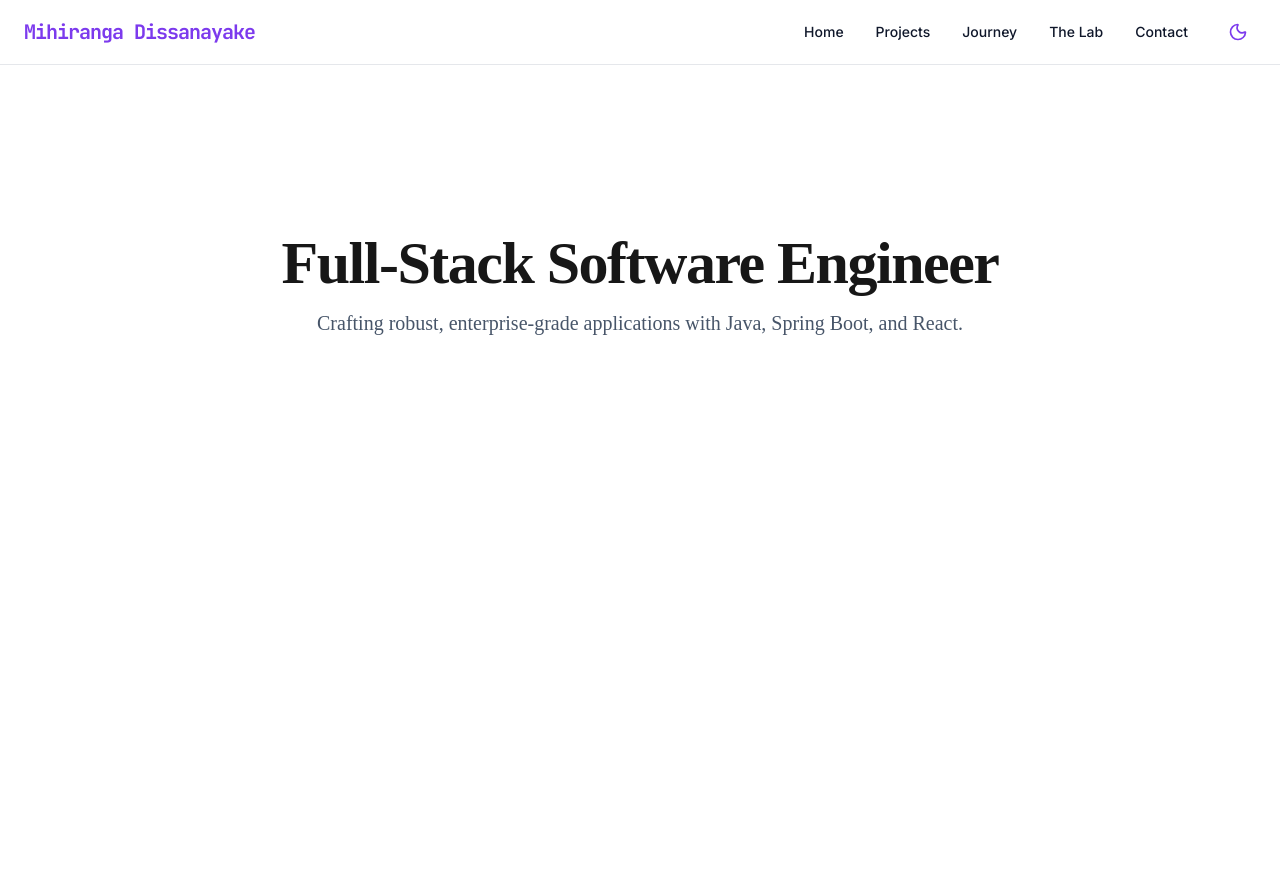
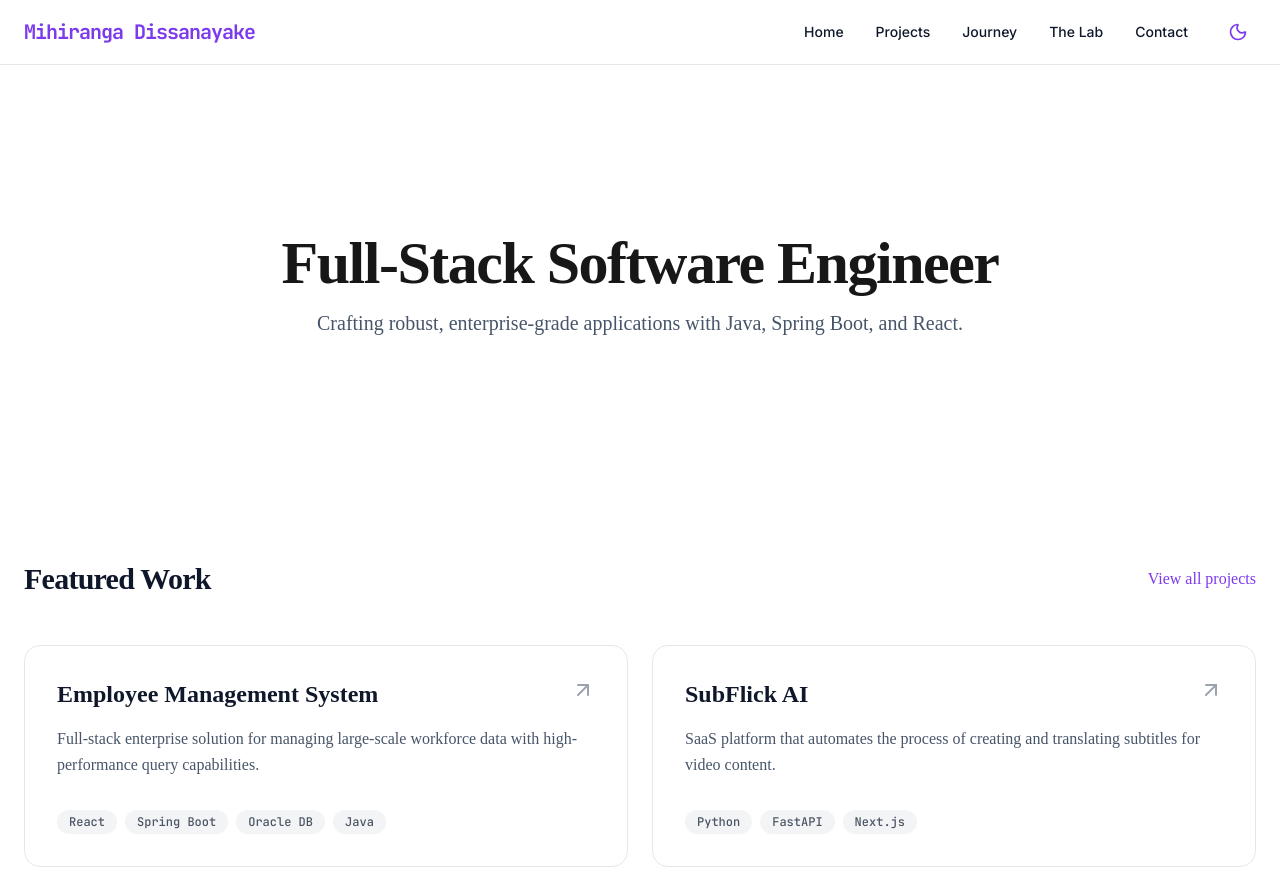
Before and after one commit to mihiranga-dev/portfolio, a Next.js app: page / in a window 1280 px wide. Shown: the top 890 px of the page. Before the commit the page ends 800 px from the top, so only its background shows below. Built offline with nearby package versions, Linux system fonts and the light colour scheme.

Commit message:
Added featured projects and skills grid

```diff
--- a/app/page.tsx
+++ b/app/page.tsx
@@ -1,15 +1,64 @@
+import Link from "next/link";
+import { projects } from "@/data/projects";
+import { ArrowUpRight } from "lucide-react";
+
 export default function Home() {
   return (
+    <div className="space-y-24">
     <section className="flex flex-col items-center justify-center text-center py-20 md:py-32">
-      {/* Main Headline */}
+
       <h1 className="text-4xl md:text-6xl font-bold tracking-tight text-foreground mb-4">
         Full-Stack Software Engineer
       </h1>
 
-      {/* Subtext */}
       <p className="text-lg md:text-xl max-w-3xl text-slate-600 dark:text-slate-400">
         Crafting robust, enterprise-grade applications with Java, Spring Boot, and React.
       </p>
     </section>
+
+    <section>
+      <div className="flex items-center justify-between mb-12">
+        <h2 className="text-3xl font-bold tracking-tight">Featured Work</h2>
+        <Link href="/projects" className="text-primary hover:underline font-medium">
+          View all projects
+        </Link>
+      </div>
+
+      <div className="grid grid-cols-1 md:grid-cols-2 gap-6">
+        {projects.map((project) => (
+          <Link
+            key={project.id}
+            href={project.link}
+            className="group relative flex flex-col p-8 rounded-2xl border border-gray-200 dark:border-gray-800 bg-white dark:bg-dark/50 hover:border-primary transition-all duration-300"
+          >
+
+            <div className="absolute top-8 right-8 text-gray-400 group-hover:text-primary group-hover:translate-x-1 group-hover:-translate-y-1 transition-all">
+              <ArrowUpRight className="w-6 h-6" />
+            </div>
+
+            <div className="space-y-4">
+              <h3 className="text-2xl font-bold group-hover:text-primary transition-colors">
+                {project.title}
+              </h3>
+              <p className="text-slate-600 dark:text-slate-400 leading-relaxed">
+                {project.description}
+              </p>
+
+              <div className="flex flex-wrap gap-2 pt-4">
+                {project.tech.map((t) => (
+                  <span
+                    key={t}
+                    className="px-3 py-1 text-xs font-mono font-medium rounded-full bg-gray-100 dark:bg-gray-800 text-gray-600 dark:text-gray-400"
+                  >
+                    {t}
+                  </span>
+                ))}
+              </div>
+            </div>
+          </Link>
+        ))}
+      </div>
+    </section>
+    </div>
   );
 }
--- /dev/null
+++ b/data/projects.ts
@@ -0,0 +1,41 @@
+export interface Project {
+    id: string;
+    title: string;
+    description: string;
+    tech: string[];
+    link: string;
+}
+
+export const projects: Project[] = [
+    {
+        id: "ems",
+        title: "Employee Management System",
+        description: "Full-stack enterprise solution for managing large-scale workforce data with high-performance query capabilities.",
+        tech: ["React", "Spring Boot", "Oracle DB", "Java"],
+        link: "/projects/ems",
+    },
+
+    {
+        id: "subflick",
+        title: "SubFlick AI",
+        description: "SaaS platform that automates the process of creating and translating subtitles for video content.",
+        tech: ["Python", "FastAPI", "Next.js"],
+        link: "projects/subflick",
+    },
+
+    {
+        id: "sms",
+        title: "Student Management System",
+        description: "Desktop application built with Java Swing to streamline the administration of student records, courses, fees, and attendance.",
+        tech: ["Java", "MySQL"],
+        link: "projects/sms",
+    },
+
+    {
+        id: "tms",
+        title: "Task Management System",
+        description: "Full-stack application designed to help users organize their daily tasks securely.",
+        tech: ["Spring Boot", "HTML", "CSS", "JavaScript"],
+        link: "projects/tms",
+    },
+];
```
